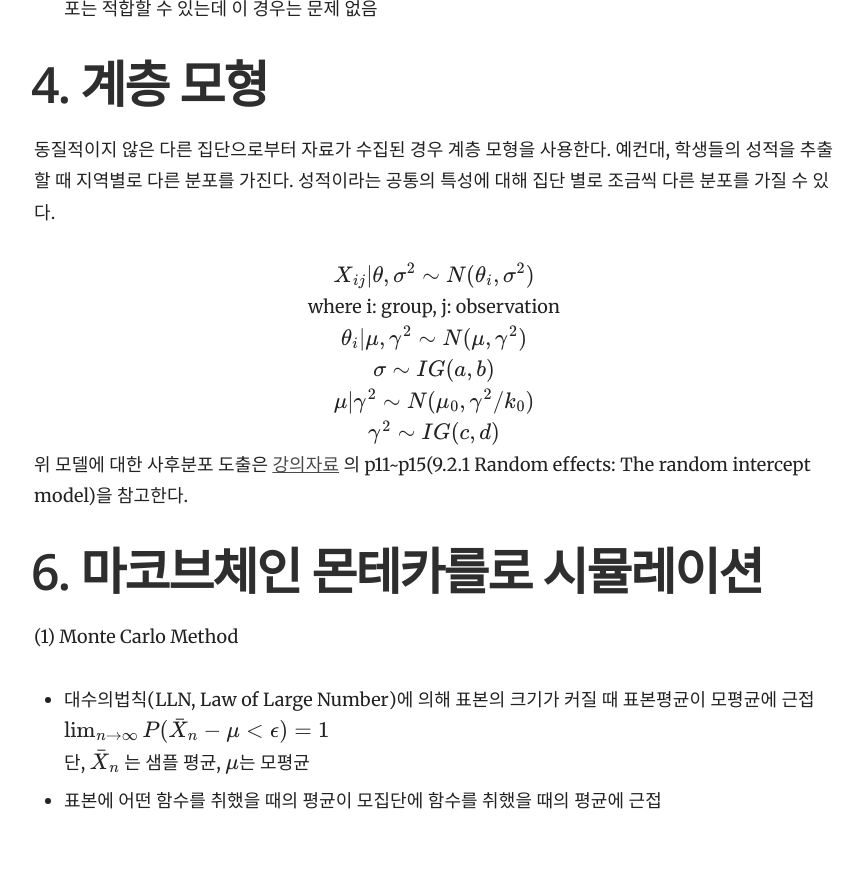
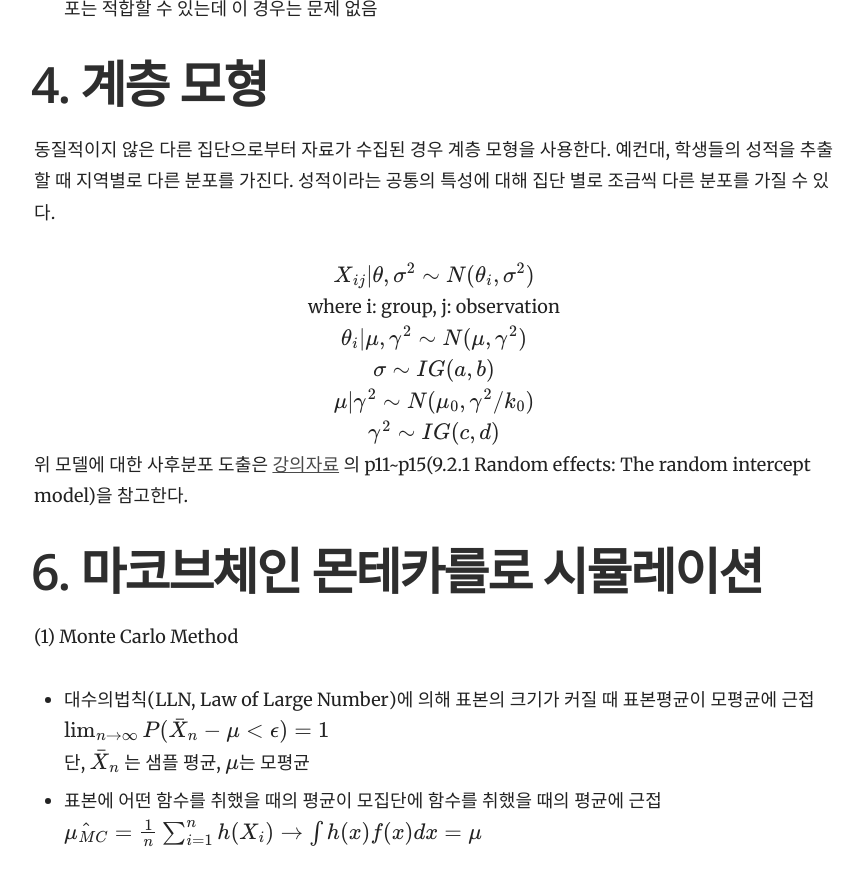
Before and after one commit to yrk3434/yrk3434.github.io, a Jekyll site: the page built from _docs/Theory/Bayesian Inference.md, in a window 1280 px wide and 900 px high, scrolled down 6021 px. Shown: the top 885 px of the window, without its empty margins (356-1218 px from the left). Built offline with Jekyll 4.4.1, drawn with Linux system fonts in a browser that asks for light colours; formulas are drawn with MathJax 3.

Commit message:
Update Bayesian Inference.md

```diff
--- a/_docs/Theory/Bayesian Inference.md
+++ b/_docs/Theory/Bayesian Inference.md
@@ -194,4 +194,5 @@ iid 관측치의 경우 $ X1,...,Xn $ 의 정보상수는 $ nI_1(\theta) $
 - 대수의법칙(LLN, Law of Large Number)에 의해 표본의 크기가 커질 때 표본평균이 모평균에 근접 <br/>
 $ \lim_{n \to \infty} P(\bar{X}_n -\mu < \epsilon) =1 $ <br/>
 단, $ \bar{X}_n $ 는 샘플 평균, $ \mu $는 모평균 <br/>
-- 표본에 어떤 함수를 취했을 때의 평균이 모집단에 함수를 취했을 때의 평균에 근접
+- 표본에 어떤 함수를 취했을 때의 평균이 모집단에 함수를 취했을 때의 평균에 근접 <br/>
+$ \hat{\mu_{MC}} = \frac{1}{n} \sum^{n}_{i=1} h(X_i) \to \int h(x)f(x) dx = \mu $
```
